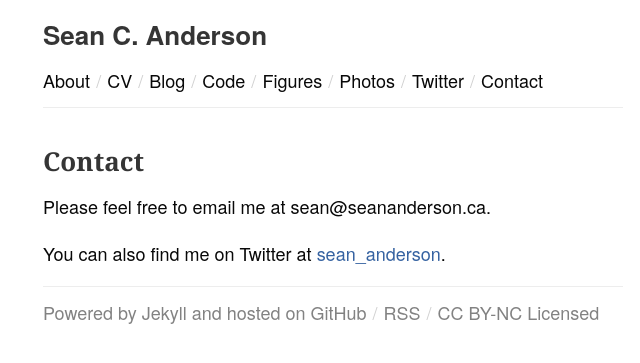
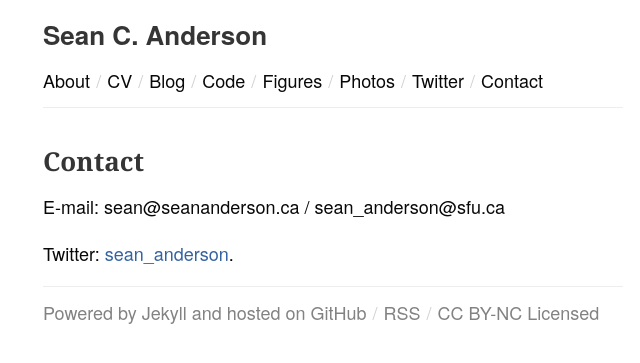
Before and after one commit to seananderson/seananderson.ca, a Jekyll site: the page built from contact.md, in a window 1280 px wide. Shown: the top 363 px of the page, without its empty margins (307-947 px from the left). Built offline with Jekyll 4.4.1, drawn with Linux system fonts in a browser that asks for light colours; Markdown is read by kramdown in place of the engine named in the settings; comment, search, counter and statistics services are not loaded.

Commit message:
Tweaks contact page and portfolio title

```diff
--- a/contact.md
+++ b/contact.md
@@ -5,9 +5,6 @@ title: Contact
 
 # Contact
 
-<!--<img src="/images/sean_anderson_okanagan.jpg" alt="Sean C. Anderson" width="240" height="330" class="headshot"/>-->
+E-mail: sean<span style="display:none">ignorethis</span>@seananderson.ca / sean_anderson<span style="display:none">ignorethis</span>@sfu.ca
 
-
-Please feel free to email me at sean<span style="display:none">ignorethis</span>@seananderson.ca.
-
-You can also find me on Twitter at [sean_anderson](https://twitter.com/sean_anderson).
+Twitter: [sean_anderson](https://twitter.com/sean_anderson).
```
Also changed, not shown: portfolio.md (+1 -1 lines).
